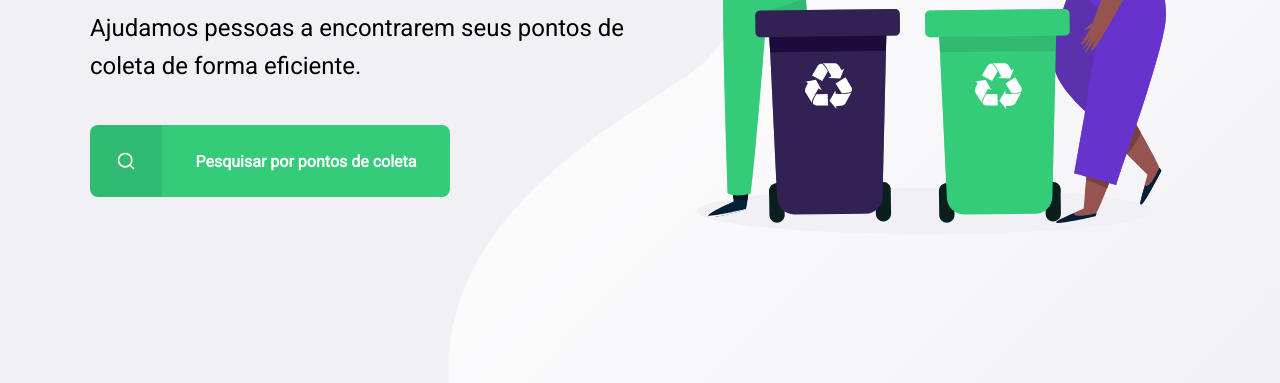
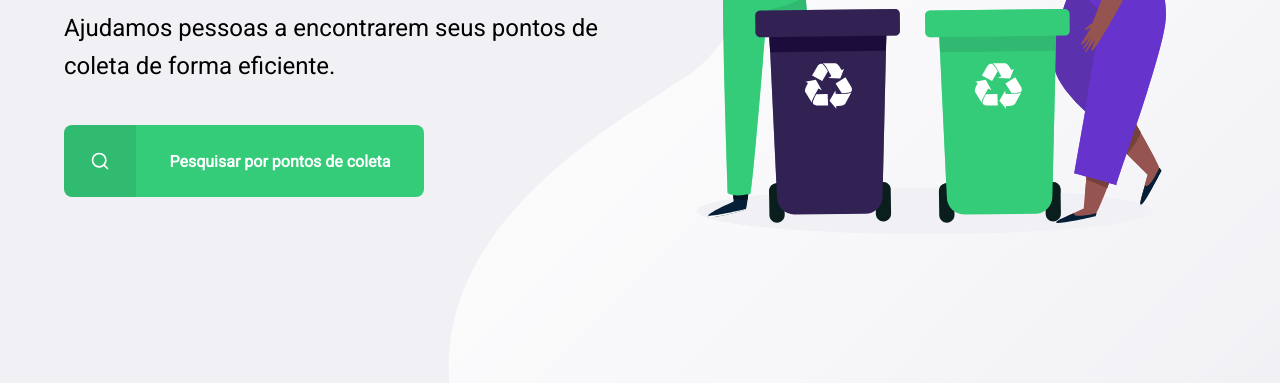
Before and after one commit to Flavio-Vicentini/next-level-week-2020, a website: page src/views/index.html in a window 1280 px wide. Shown: the part 417-800 px from the top of the page. Drawn offline with nearby package versions, Linux system fonts and the light colour scheme; files that its build step writes are made by us from their sources.

Commit message:
Update home.css

```diff
--- a/public/styles/home.css
+++ b/public/styles/home.css
@@ -6,7 +6,7 @@
 
 #page-home .content{
     width: 90%;
-    max-width: 1100px;
+    max-width: 1250px;
     margin: 0 auto;
     height: 100%;
     display: flex;
```
